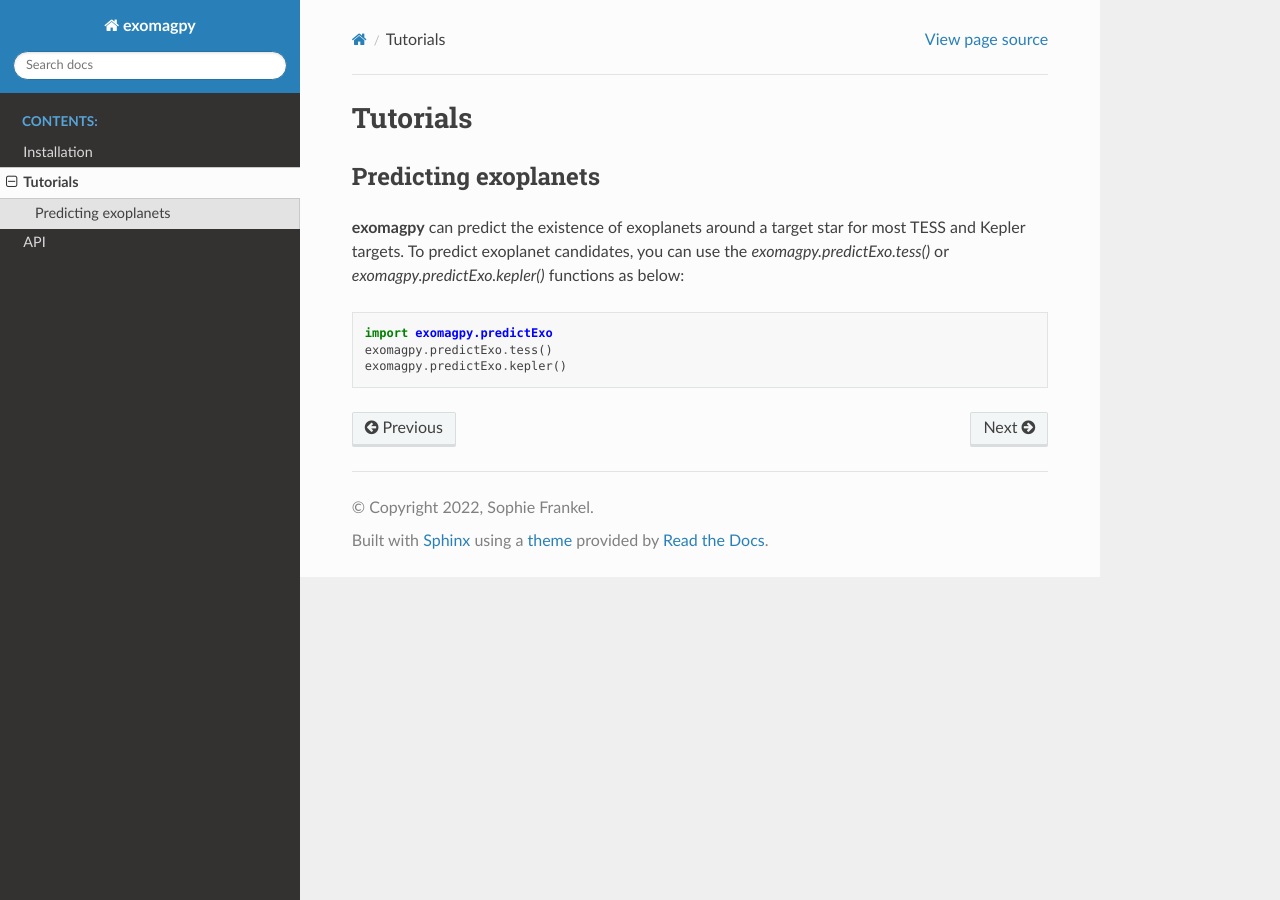
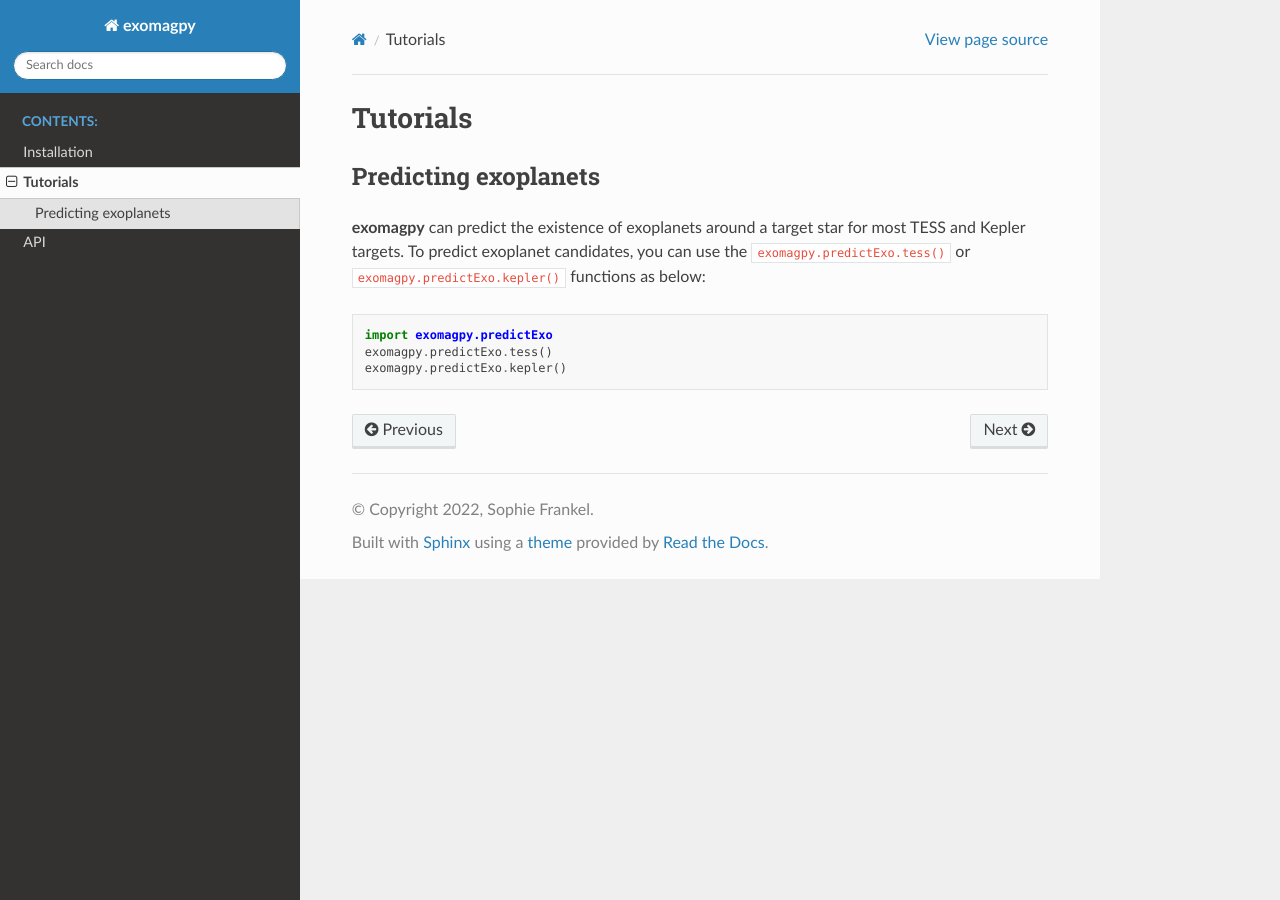
Before and after one commit to quasoph/exomagpy, a Sphinx documentation site: the page built from docs/tutorials.rst, in a window 1280 px wide. Built offline with Sphinx 7.4.7 and the Read the Docs theme 2.0.0, drawn with Linux system fonts in a browser that asks for light colours.

Commit message:
Changed backticks to double backticks

```diff
--- a/docs/tutorials.rst
+++ b/docs/tutorials.rst
@@ -7,7 +7,7 @@ Predicting exoplanets
 -------------------------
 
 **exomagpy** can predict the existence of exoplanets around a target star for most TESS and Kepler targets.
-To predict exoplanet candidates, you can use the `exomagpy.predictExo.tess()` or `exomagpy.predictExo.kepler()` functions as below:
+To predict exoplanet candidates, you can use the ``exomagpy.predictExo.tess()`` or ``exomagpy.predictExo.kepler()`` functions as below:
 
 .. code-block:: python
 
```
